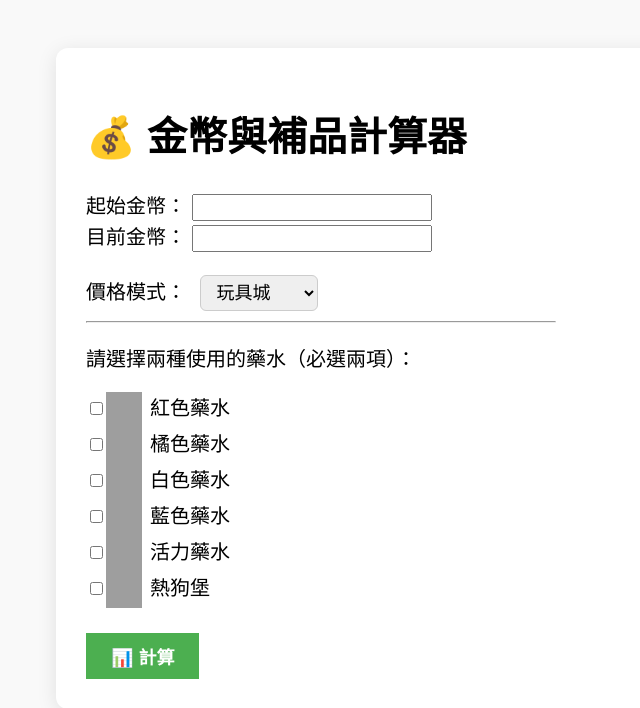
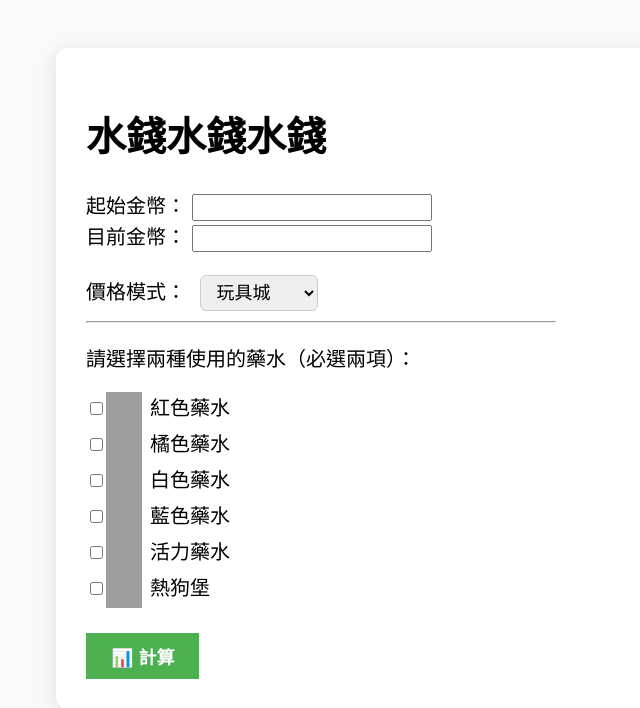
Before and after one commit to smo612/gold, a Flask app: page / in a window 1280 px wide. Shown: the top 708 px of the page, without its empty margins (64-704 px from the left). Run offline with Flask 3, Linux system fonts and the light colour scheme; grey boxes are pictures that could not be loaded.

Commit message:
Update index.html

```diff
--- a/templates/index.html
+++ b/templates/index.html
@@ -2,7 +2,7 @@
 <html lang="zh-TW">
 <head>
     <meta charset="UTF-8">
-    <title>金幣與補品計算器</title>
+    <title>PYPARTY</title>
     <style>
         body {
             font-family: "微軟正黑體", sans-serif;
@@ -109,7 +109,7 @@
 </head>
 <body>
 <div class="container">
-    <h1>💰 金幣與補品計算器</h1>
+    <h1>水錢水錢水錢</h1>
     <form method="POST">
         <div class="flex-row">
             <div class="left-col">
```
